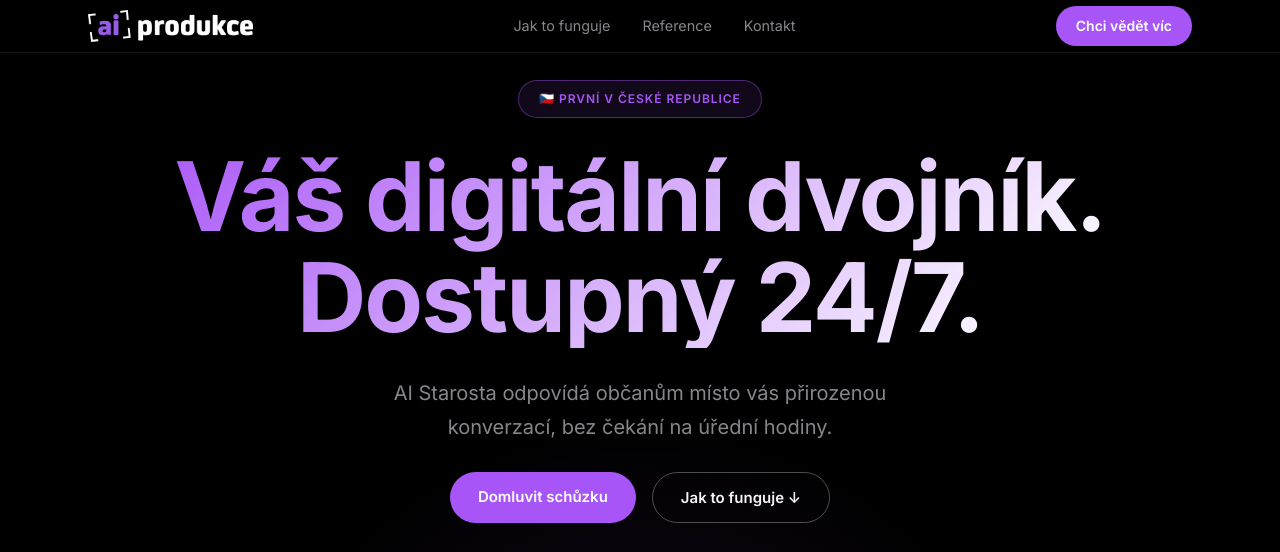
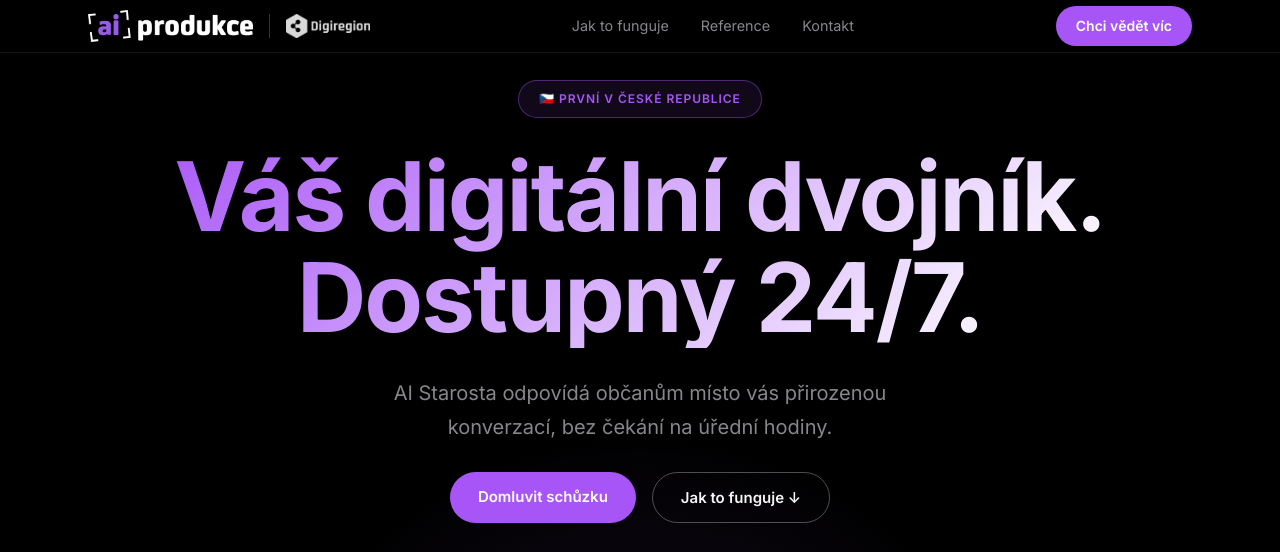
Before and after one commit to mnagovicz/ai-starosta-web, a website: page index.html in a window 1280 px wide. Shown: the top 552 px of the page. Drawn offline with nearby package versions, Linux system fonts and the light colour scheme.

Commit message:
Add Digiregion logo to navbar

```diff
--- a/index.html
+++ b/index.html
@@ -17,9 +17,15 @@
   <!-- NAVBAR -->
   <nav class="navbar" aria-label="Hlavní navigace">
     <div class="container navbar-inner">
-      <a href="#" class="navbar-logo">
-        <img src="public/img/logo-white.png" alt="AI Produkce" height="32">
-      </a>
+      <div class="navbar-logos">
+        <a href="#" class="navbar-logo">
+          <img src="public/img/logo-white.png" alt="AI Produkce" height="32">
+        </a>
+        <div class="navbar-logo-divider"></div>
+        <a href="https://www.digiregion.cz" target="_blank" rel="noopener" class="navbar-logo navbar-logo-partner">
+          <img src="logo-digiregion.png" alt="Digiregion" height="24">
+        </a>
+      </div>
       <div class="navbar-links">
         <a href="#jak">Jak to funguje</a>
         <a href="#ratibor">Reference</a>
--- a/style.css
+++ b/style.css
@@ -127,9 +127,33 @@ ul {
   height: 52px;
 }
 
+.navbar-logos {
+  display: flex;
+  align-items: center;
+  gap: 16px;
+}
+
 .navbar-logo img {
   height: 32px;
   width: auto;
+}
+
+.navbar-logo-partner img {
+  height: 24px;
+  width: auto;
+  opacity: 0.85;
+  filter: brightness(0) invert(1);
+  transition: opacity 0.2s;
+}
+
+.navbar-logo-partner:hover img {
+  opacity: 1;
+}
+
+.navbar-logo-divider {
+  width: 1px;
+  height: 24px;
+  background: rgba(255, 255, 255, 0.2);
 }
 
 .navbar-links {
```
Also changed, not shown: logo-digiregion.png (added).
